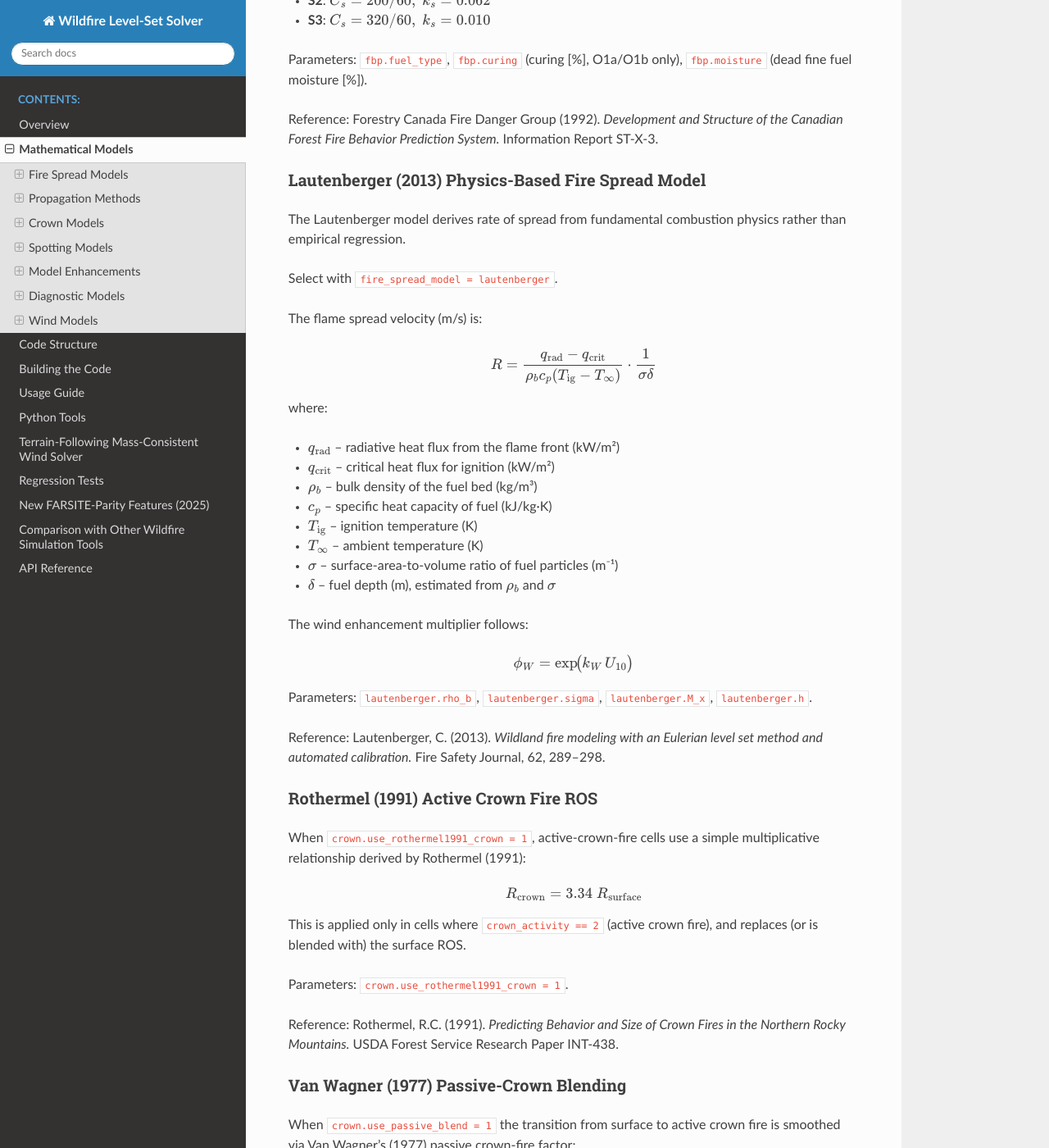
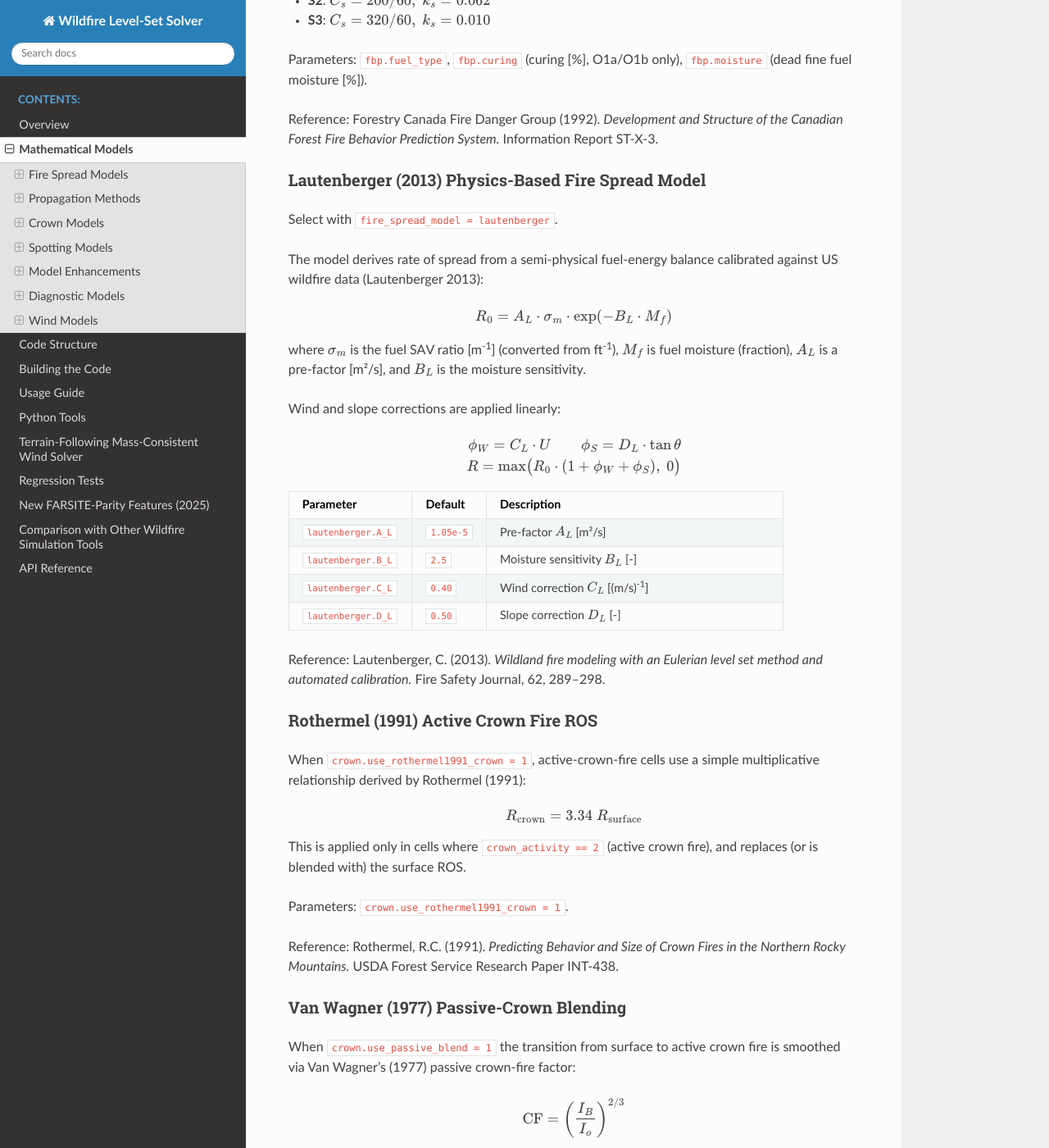
Before and after one commit to hgopalan/wildfire_levelset, a Sphinx documentation site: the page built from docs/mathematical_models.rst, in a window 1280 px wide and 1400 px high, scrolled down 36697 px. Shown: the whole window at 82% size. Built offline with Sphinx 7.4.7 and the Read the Docs theme 3.1.0, drawn with Linux system fonts in a browser that asks for light colours.

Commit message:
fix: address code review feedback — abort on conflicting crown models, rename FMC_pct, fix Lautenberger docs
Agent-Logs-Url: https://github.com/hgopalan/wildfire_levelset/sessions/657b87ce-609a-40ee-adc8-bdbbfcedcd66

Co-authored-by: hgopalan <1108371+hgopalan@users.noreply.github.com>

```diff
--- a/docs/mathematical_models.rst
+++ b/docs/mathematical_models.rst
@@ -2196,37 +2196,46 @@ the Canadian Forest Fire Behavior Prediction System.*  Information Report ST-X-3
 Lautenberger (2013) Physics-Based Fire Spread Model
 ^^^^^^^^^^^^^^^^^^^^^^^^^^^^^^^^^^^^^^^^^^^^^^^^^^^^^
 
-The Lautenberger model derives rate of spread from fundamental combustion physics
-rather than empirical regression.
-
 Select with ``fire_spread_model = lautenberger``.
 
-The flame spread velocity (m/s) is:
-
-.. math::
-
-   R = \frac{q_{\text{rad}} - q_{\text{crit}}}{\rho_b c_p (T_{\text{ig}} - T_\infty)}
-       \cdot \frac{1}{\sigma \delta}
-
-where:
-
-* :math:`q_{\text{rad}}` – radiative heat flux from the flame front (kW/m²)
-* :math:`q_{\text{crit}}` – critical heat flux for ignition (kW/m²)
-* :math:`\rho_b` – bulk density of the fuel bed (kg/m³)
-* :math:`c_p` – specific heat capacity of fuel (kJ/kg·K)
-* :math:`T_{\text{ig}}` – ignition temperature (K)
-* :math:`T_\infty` – ambient temperature (K)
-* :math:`\sigma` – surface-area-to-volume ratio of fuel particles (m⁻¹)
-* :math:`\delta` – fuel depth (m), estimated from :math:`\rho_b` and :math:`\sigma`
-
-The wind enhancement multiplier follows:
-
-.. math::
-
-   \phi_W = \exp\!\bigl(k_W \, U_{10}\bigr)
-
-Parameters: ``lautenberger.rho_b``, ``lautenberger.sigma``, ``lautenberger.M_x``,
-``lautenberger.h``.
+The model derives rate of spread from a semi-physical fuel-energy balance
+calibrated against US wildfire data (Lautenberger 2013):
+
+.. math::
+
+   R_0 = A_L \cdot \sigma_m \cdot \exp(-B_L \cdot M_f)
+
+where :math:`\sigma_m` is the fuel SAV ratio [m\ :sup:`-1`] (converted
+from ft\ :sup:`-1`), :math:`M_f` is fuel moisture (fraction), :math:`A_L`
+is a pre-factor [m²/s], and :math:`B_L` is the moisture sensitivity.
+
+Wind and slope corrections are applied linearly:
+
+.. math::
+
+   \phi_W = C_L \cdot U \qquad \phi_S = D_L \cdot \tan\theta
+
+   R = \max\bigl(R_0 \cdot (1 + \phi_W + \phi_S),\; 0\bigr)
+
+.. list-table::
+   :header-rows: 1
+   :widths: 25 15 60
+
+   * - Parameter
+     - Default
+     - Description
+   * - ``lautenberger.A_L``
+     - ``1.05e-5``
+     - Pre-factor :math:`A_L` [m²/s]
+   * - ``lautenberger.B_L``
+     - ``2.5``
+     - Moisture sensitivity :math:`B_L` [-]
+   * - ``lautenberger.C_L``
+     - ``0.40``
+     - Wind correction :math:`C_L` [(m/s)\ :sup:`-1`]
+   * - ``lautenberger.D_L``
+     - ``0.50``
+     - Slope correction :math:`D_L` [-]
 
 Reference: Lautenberger, C. (2013). *Wildland fire modeling with an Eulerian level
 set method and automated calibration.* Fire Safety Journal, 62, 289–298.
```
Also changed, not shown: 3 other files.
